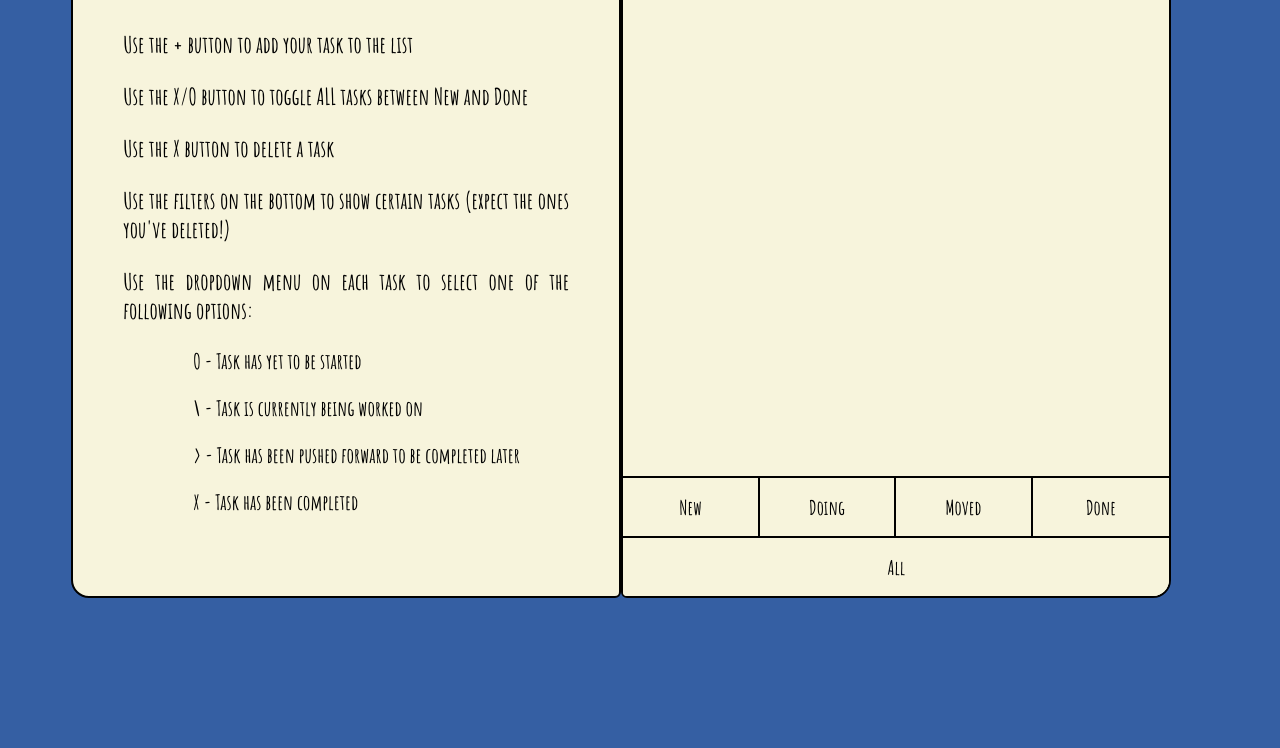
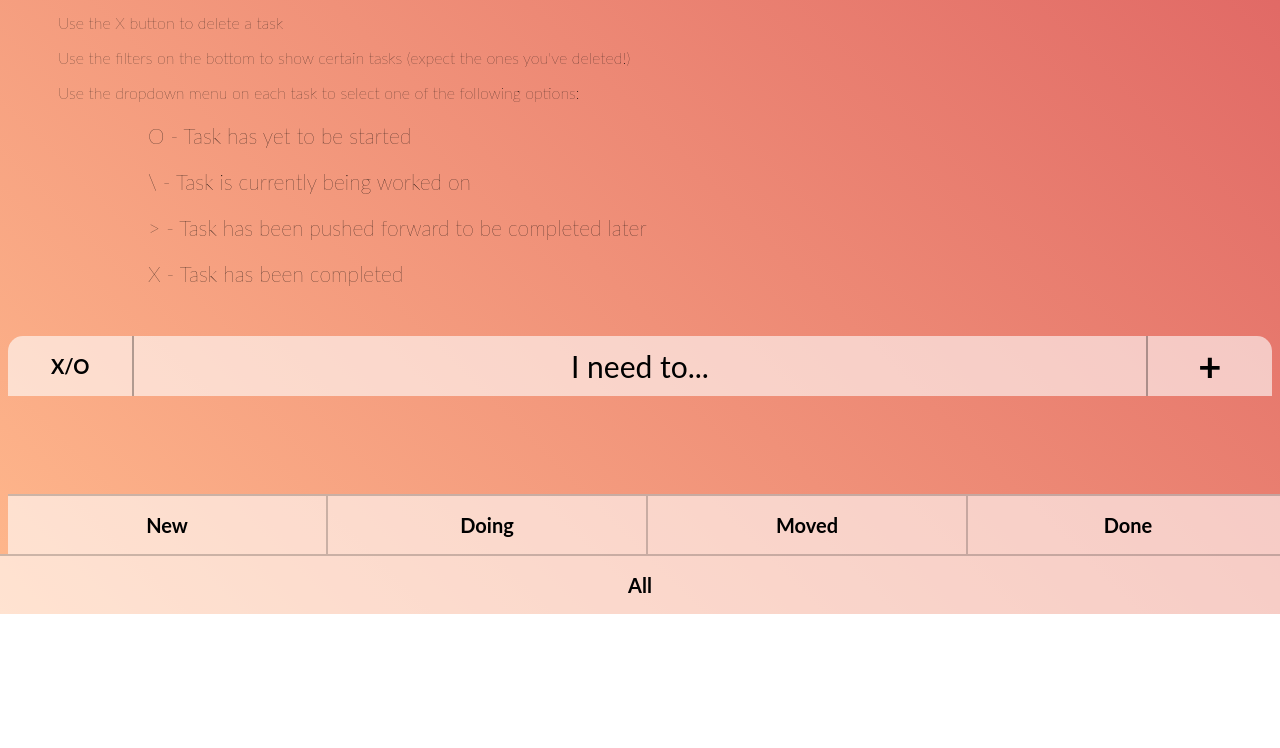
Before and after one commit to olivianicholls/todolist, a plain HTML site: page index.html in a window 1280 px wide. Shown: the part 186-934 px from the top of the page. After the commit the page ends 800 px from the top, so only its background shows below. Drawn offline with Linux system fonts and the light colour scheme.

Commit message:
change colour scheme, make sections overlap

```diff
--- a/styles.css
+++ b/styles.css
@@ -1,60 +1,79 @@
 body {
-  background-color: #355fa3;
-  font-family: 'Amatic SC', cursive;
-  font-weight: 700;
+background: rgba(255,184,140,1);
+background: -moz-linear-gradient(45deg, rgba(255,184,140,1) 0%, rgba(222,98,98,1) 100%);
+background: -webkit-gradient(left bottom, right top, color-stop(0%, rgba(255,184,140,1)), color-stop(100%, rgba(222,98,98,1)));
+background: -webkit-linear-gradient(45deg, rgba(255,184,140,1) 0%, rgba(222,98,98,1) 100%);
+background: -o-linear-gradient(45deg, rgba(255,184,140,1) 0%, rgba(222,98,98,1) 100%);
+background: -ms-linear-gradient(45deg, rgba(255,184,140,1) 0%, rgba(222,98,98,1) 100%);
+background: linear-gradient(45deg, rgba(255,184,140,1) 0%, rgba(222,98,98,1) 100%);
+filter: progid:DXImageTransform.Microsoft.gradient( startColorstr='#ffb88c', endColorstr='#de6262', GradientType=1 );
+  background-attachment: fixed;
+  font-family: 'Lato', sans-serif;
+  font-weight: 100;
 }
 .container {
   margin: 80px auto;
-  width: 90%;
-  height: 70%;
 }
-.instructions {
-  margin: 0 auto;
-  width: 70%;
-}
-.instructions-wrapper {
+#instructions-wrapper {
   margin: 50px;
 }
-.instructions h1 {
+#instructions h1 {
   font-size: 40px;
   text-align: center;
 }
-.instructions p {
+.instructions-text {
   font-size: 23px;
   text-align: justify;
+  margin: 50px 0 0 60px;
 }
-.options p{
+.options{
   font-size: 21px;
-  margin-left: 70px;
+  margin-left: 90px;
 }
-.list-wrapper, .instructions {
-  position: relative;
-  float: left;
-  background-color: #F7F4DC;
-  margin: 0 auto;
-  width: 48%;
-  height: 700px;
+#startButton {
+  height: 60px;
+  margin-bottom: 40px;
+  padding: 10px;
+  border-radius: 15px;
+  float: right;
+  width: 14%;
+  font-weight: 300;
+}
+#instructionsButton {
+  display: none;
+  width: 40px;
+  height: 40px;
+  border-radius: 30px;
+  background-color: rgba(255, 255, 255, 0.3);
+  color: #fff;
+  position: absolute;
+  top: 30px;
+  left: 30px;
+}
+#list-wrapper, #instructions {
+  position: absolute;
+  border-radius: 18px;
+  box-shadow: 1px 1px 20px rgba(0, 0, 0, 0.1);
+  background-color: rgba(255, 255, 255, 0.6);
+  margin: 0 10%;
+  width: 80%;
+  height: 800px;
   margin-bottom: 150px;
-  border: 2px solid #000;
   overflow: hidden;
 }
-.list-wrapper {
-  border-radius: 6px 18px 18px 6px;
-}
-.instructions {
-  border-radius: 18px 6px 6px 18px;
+#list-wrapper {
+  display: none;
 }
 .top {
   width: 100%;
   height: 50px;
 }
 button {
-  font-family: 'Amatic SC', cursive;
-  background-color: #F7F4DC;
+  font-family: 'Lato', sans-serif;
+  background-color: rgba(255, 255, 255, 0.6);
   box-sizing: border-box;
   border-radius: 0;
   border: none;
-  border-bottom: 2px solid #000;
   color: #000;
   font-size: 20px;
   height: 60px;
@@ -66,25 +85,24 @@ button:focus {
 #toggleAll {
   font-weight: 700;
   float: left;
-  border-right: 2px solid #000;
+  border-right: 2px solid rgba(0, 0, 0, 0.3);
   border-radius: 15px 0 0 0;
 }
 #addButton {
   border-radius: 0 15px 0 0;
-  border-left: 2px solid #000;
+  border-left: 2px solid rgba(0, 0, 0, 0.3);
   float: right;
   font-size: 40px;
   font-weight: 700;
 }
 input {
-  font-family: 'Amatic SC', cursive;
+  font-family: 'Lato', sans-serif;
   font-size: 30px;
   box-sizing: border-box;
   height: 60px;
   border-radius: 0;
   border: none;
-  border-bottom: 2px solid #000;
-  background-color:#F7F4DC;
+  background-color: rgba(255, 255, 255, 0.6);
   padding: 10px;
   width: 80%;
 
@@ -126,7 +144,7 @@ li {
   height: 60px;
   border-radius: 0;
   border-bottom: 1px dashed #AEAEAE;
-  padding: 10px 0;
+  padding: 10px;
   font-weight: 400;
 }
 li:focus {
@@ -134,7 +152,7 @@ li:focus {
 }
 .task {
   display: inline;
-  padding-left: 20px;
+  padding-left: 60px;
   font-size: 30px;
 }
 .deleteButton, .toggleButton {
@@ -150,13 +168,13 @@ li:focus {
 }
 .deleteButton{
   float: right;
-  border-left: 2px solid #000;
+  border-left: 2px solid rgba(0, 0, 0, 0.3);
 }
 .toggleButton {
   float: left;
-  font-family: 'Amatic SC', cursive;
+  font-family: 'Lato', sans-serif;
   border-left: none;
-  border-right: 2px solid #000;
+  border-right: 2px solid rgba(0, 0, 0, 0.3);
   width: 10%;
   padding: 0 2.5%;
 }
@@ -172,8 +190,8 @@ li:focus {
   font-weight: 700;
   width: 25%;
   float: left;
-  border-top: 2px solid #000;
- border-right: 2px solid #000;
+  border-top: 2px solid rgba(0, 0, 0, 0.2);
+  border-right: 2px solid rgba(0, 0, 0, 0.2);
   border-bottom: none;
 }
 .filterButton:last-child {
```
